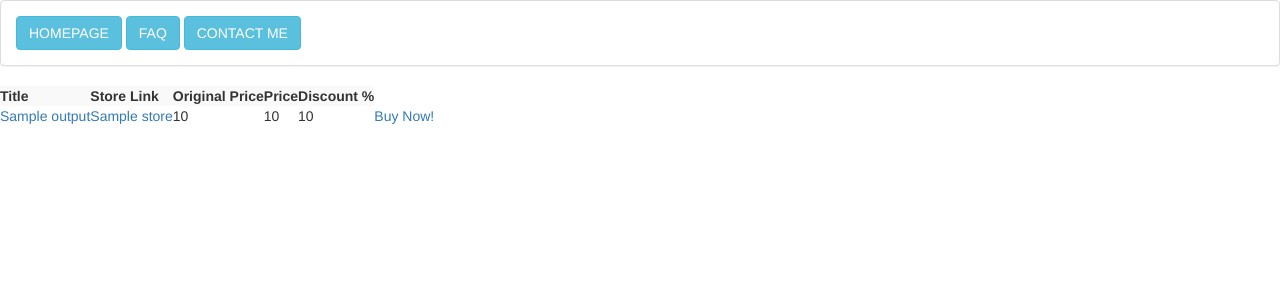
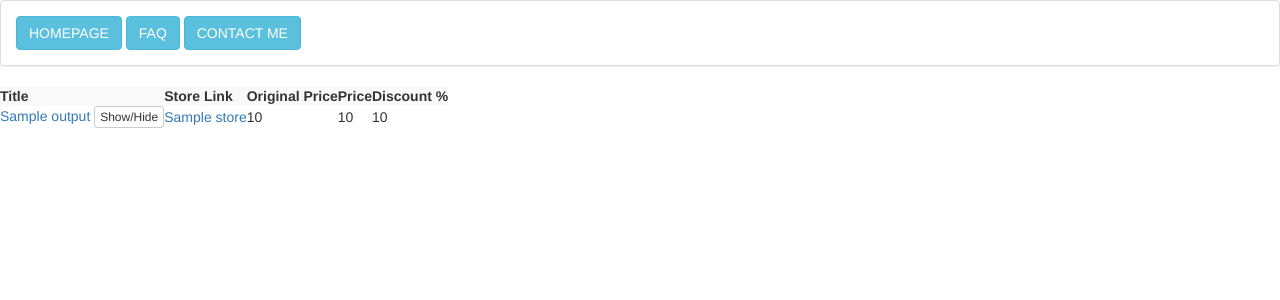
Before and after one commit to thepassenger-hub/EzGameEzLyf, a Django app: template scrape_games_backend/scrape_games_frontend/templates/scrape_games_frontend/search_results.html in a window 1280 px wide. Shown: the top 300 px of the page. Run offline with Django 3.2, Linux system fonts and the light colour scheme; the template is opened without the code that fills it: most values are stand-ins (such as "Sample title", 1, 10 or a date in 2020); some libraries are stand-ins or nearby versions.

Commit message:
Add show/hide button at results page

```diff
--- a/scrape_games_backend/scrape_games_frontend/static/js/search_results-jquery.js
+++ b/scrape_games_backend/scrape_games_frontend/static/js/search_results-jquery.js
@@ -1,11 +1,11 @@
 $(document).ready(function(){
     $('.new').hide()
-    $(".gametitle").click(function(){
+    $("button").click(function(){
         var $games = $(this).parent().parent().nextUntil(".gamedeals").find('.new');
-        if ($('.new').css("display") == 'none'){
-            $('.new').slideDown()
-        } else if ( $('.new').css('display') == 'block') {
-            $('.new').slideUp();
+        if ($games.css("display") == 'none'){
+            $games.slideDown()
+        } else if ( $games.css('display') == 'block') {
+            $games.slideUp();
         }
     });
 });
--- a/scrape_games_backend/scrape_games_frontend/templates/scrape_games_frontend/home.html
+++ b/scrape_games_backend/scrape_games_frontend/templates/scrape_games_frontend/home.html
@@ -11,7 +11,7 @@
 <form id="searchbar" action="/search/" method="get">
     <div class="form-group">
         <div class="col-md-6 col-md-offset-3">
-            <input class="form-control" type="text" class="tftextinput" name="q" placeholder="What are you looking for?"    >
+            <input class="form-control" type="text" class="tftextinput" name="q" placeholder="What are you looking for?">
         </div>
     </div>
 
--- a/scrape_games_backend/scrape_games_frontend/templates/scrape_games_frontend/search_results.html
+++ b/scrape_games_backend/scrape_games_frontend/templates/scrape_games_frontend/search_results.html
@@ -23,12 +23,11 @@
             {% for r in output_list %}
 
             <tr class="gamedeals">
-              <td><a class="gametitle">{{ r.title }}</a></td>
+              <td><a href="{{r.link}} class="gametitle">{{ r.title }}</a> <button class="btn btn-default btn-xs">Show/Hide</button></td>
               <td><a href="{{r.storelink}}">{{r.store}}</a></td>
               <td> {{ r.original_price }} </td>
               <td> {{ r.price }} </td>
               <td> {{ r.discount }} </td>
-              <td> <a href="{{r.link}}">Buy Now!</a></td>
             </tr>
 
             {% show_all_games store_query_list r.faketitle %}
--- a/scrape_games_backend/scrape_games_frontend/templates/tag_single_deals.html
+++ b/scrape_games_backend/scrape_games_frontend/templates/tag_single_deals.html
@@ -2,12 +2,11 @@
 
 <tr class="test" style="font-size: 12px;">
 
-  <td style="padding-left: 10px;"><div class="new"> {{ r.title }} </div></td>
+  <td style="padding-left: 10px;"><a href="{{r.link}}"><div class="new"> {{ r.title }} </div></a></td>
   <td><a href="{{r.storelink}}"><div class="new">{{r.store}}</div></a></td>
   <td><div class="new"> {{ r.original_price }}</div> </td>
   <td><div class="new"> {{ r.price }}</div> </td>
   <td><div class="new"> {{ r.discount }}</div> </td>
-  <td> <a href="{{r.link}}"><div class="new">Buy Now!</div></a></td>
 
 </tr>
 
```
